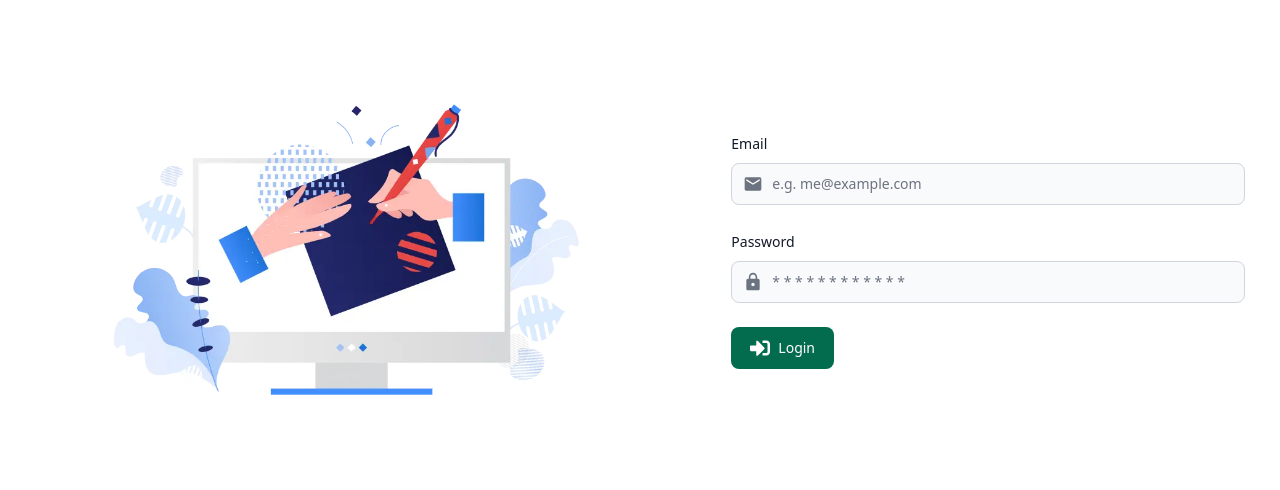
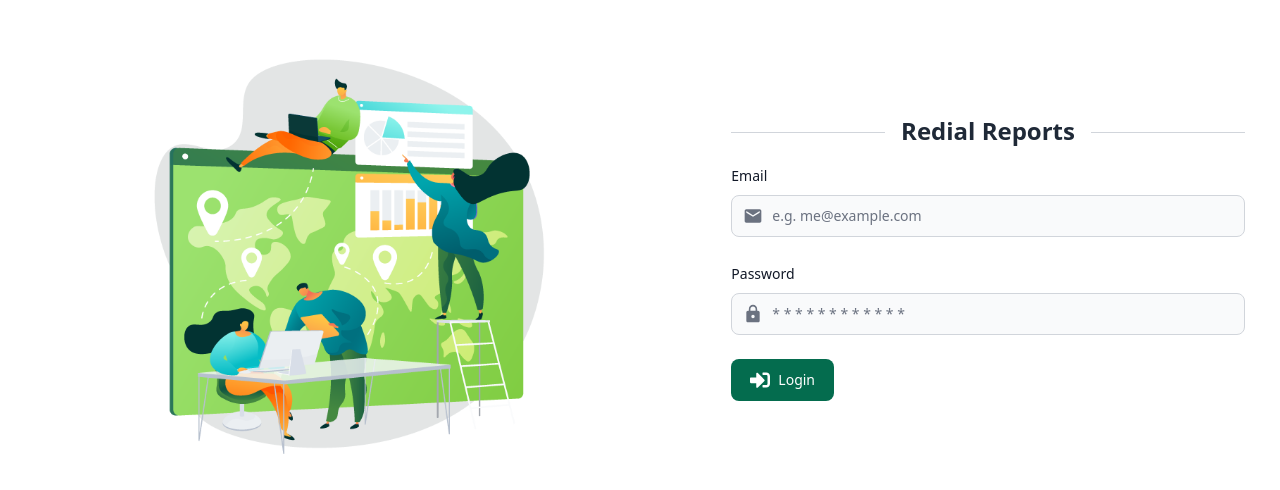
Before and after one commit to hyperfort/nextjs-getting-started, a Next.js app: page /login in a window 1280 px wide. Shown: the part 150-640 px from the top of the page. Built offline with nearby package versions, Linux system fonts and the light colour scheme; no server answers.

Commit message:
fix: update image from Login page

```diff
--- a/middleware.js
+++ b/middleware.js
@@ -8,7 +8,7 @@
     authorized: ({ req, token }) => {
       const { pathname } = req.nextUrl;
 
-      if (pathname.endsWith(".ico") || pathname.endsWith(".webp") || token) {
+      if (pathname.endsWith(".ico") || pathname.endsWith(".png") || token) {
         return true;
       }
 
--- a/pages/login.js
+++ b/pages/login.js
@@ -8,15 +8,20 @@
     <main className="flex flex-wrap g-6 h-screen items-center justify-center px-6 text-gray-800 lg:justify-between xl:justify-center">
       <section className="basis-auto grow-0 flex justify-center mb-12 shrink-1 md:mb-0 md:shrink-0 md:w-9/12 lg:w-6/12 xl:w-6/12">
         <Image
-          src="/logo.webp"
-          width={800}
-          height={534}
+          src="/reports.png"
+          width={700}
+          height={673}
           priority={true}
           className="w-4/5"
           alt="Sample image"
         />
       </section>
       <section className="mb-12 md:mb-0 xl:ml-20 md:w-8/12 lg:w-5/12 xl:w-5/12">
+        <div className="flex items-center my-4 after:flex-1 after:border-gray-300 after:border-t after:mt-0.5 before:flex-1 before:border-gray-300 before:border-t before:mt-0.5">
+          <p className="font-semibold mb-0 mx-4 text-center text-2xl">
+            Redial Reports
+          </p>
+        </div>
         <LoginForm />
       </section>
     </main>
```
Also changed, not shown: public/reports.png (added).
